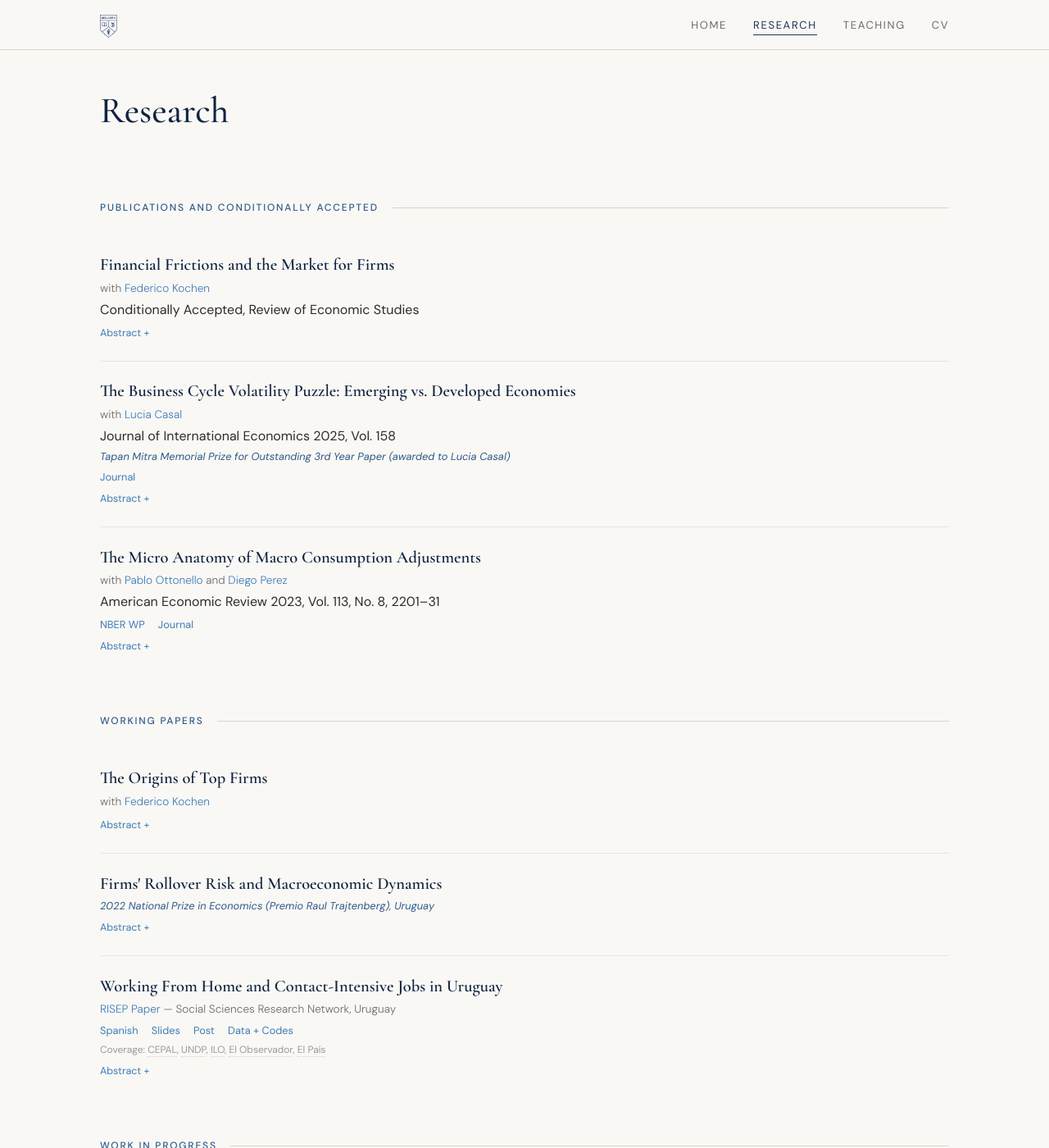
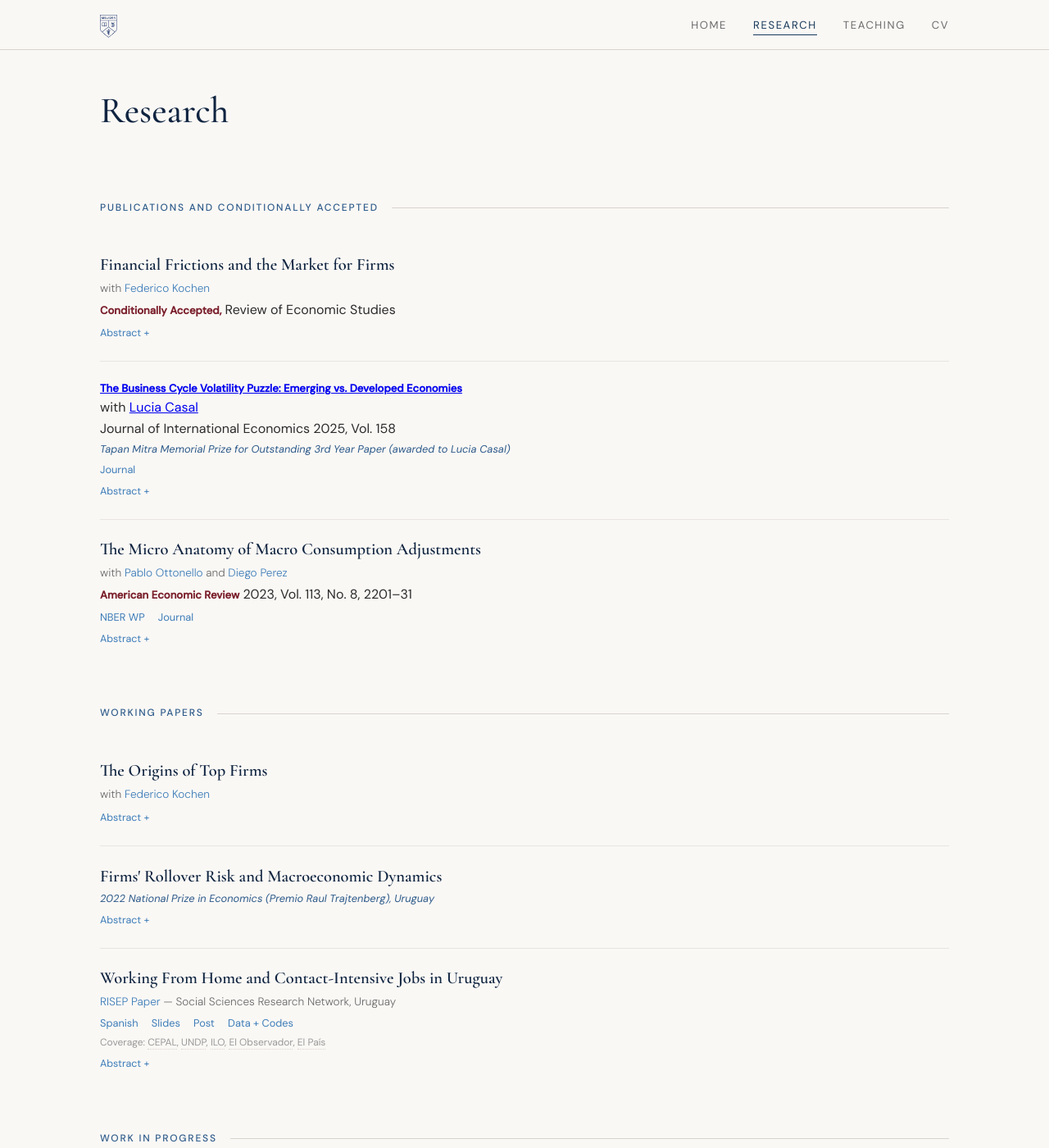
Before and after one commit to rafaguntin/rafaguntin.github.io, a Jekyll site: the page built from research/index.html, in a window 1280 px wide and 1400 px high. Shown: the whole window at 82% size. Built offline with Jekyll 4.4.1, drawn with Linux system fonts in a browser that asks for light colours.

Commit message:
Update index.html

```diff
--- a/research/index.html
+++ b/research/index.html
@@ -108,7 +108,8 @@ layout: null
     .paper-meta { font-size: 0.85rem; color: var(--text-light); font-weight: 300; margin-bottom: 0.15rem; }
     .paper-meta a { color: var(--accent); text-decoration: none; border-bottom: 1px solid transparent; transition: border-color 0.2s; }
     .paper-meta a:hover { border-bottom-color: var(--accent); }
-    .paper-journal { font-size: 0.82rem; font-weight: 500; color: var(--navy); font-style: italic; }
+    .paper-journal { font-size: 0.82rem; font-weight: 700; color: #7a1f2b; font-style: normal; }
+    .paper-journal .meta { font-weight: 400; color: var(--text-light); font-style: normal; }
     .paper-award { font-size: 0.8rem; color: var(--navy-light); font-style: italic; margin-top: 0.15rem; }
     .paper-links { font-size: 0.8rem; margin-top: 0.3rem; color: var(--text-faint); }
     .paper-links a { color: var(--accent); text-decoration: none; margin-right: 0.8rem; border-bottom: 1px solid transparent; transition: border-color 0.2s; }
@@ -194,8 +195,8 @@ layout: null
         <h3 class="paper-title"><a href="/research/GK_MarketForFirms.pdf">Financial Frictions and the Market for Firms</a></h3>
         <p class="paper-meta">with <a href="https://sites.google.com/view/federicokochen/home">Federico Kochen</a></p>
         <!-- <p class="paper-journal">Conditionally Accepted, Review of Economic Studies</p> -->
-        <p><span class="venue-meta">Conditionally Accepted,</span>
-           <span class="venue">Review of Economic Studies</span></p>
+        <p><span class="paper-journal">Conditionally Accepted,</span>
+           <span class="meta">Review of Economic Studies</span></p>
         <span class="abstract-toggle" onclick="toggleAbstract(this)">Abstract +</span>
         <div class="abstract-text">
           We study and quantify the aggregate implications of the trade of firms in the presence of financial frictions. Empirically, we document that one in four U.S. entrepreneurs
@@ -211,8 +212,8 @@ gains from this market are potentially larger in less financially developed econ
       </div>
 
       <div class="paper">
-        <h3 class="paper-title"><a href="/research/LCRG_BCV.pdf">The Business Cycle Volatility Puzzle: Emerging vs. Developed Economies</a></h3>
-        <p class="paper-meta">with <a href="https://www.luciacasal.com">Lucia Casal</a></p>
+        <h3 class="paper-journal"><a href="/research/LCRG_BCV.pdf">The Business Cycle Volatility Puzzle: Emerging vs. Developed Economies</a></h3>
+        <p class="meta">with <a href="https://www.luciacasal.com">Lucia Casal</a></p>
         <!-- <p class="paper-journal">Journal of International Economics 2025, Vol. 158</p> -->
         <p><span class="venue">Journal of International Economics</span>
            <span class="venue-meta">2025, Vol. 158</span></p>
@@ -234,8 +235,8 @@ economies over the past four decades cannot be attributed to changes in their ec
         <h3 class="paper-title"><a href="/research/GuOP_Consumption.pdf">The Micro Anatomy of Macro Consumption Adjustments</a></h3>
         <p class="paper-meta">with <a href="https://sites.google.com/site/ottonellopablo/">Pablo Ottonello</a> and <a href="https://www.perezdiego.org/">Diego Perez</a></p>
         <!-- <p class="paper-journal">American Economic Review 2023, Vol. 113, No. 8, 2201&ndash;31</p>  -->
-        <p><span class="venue">American Economic Review</span>
-           <span class="venue-meta">2023, Vol. 113, No. 8, 2201–31</span></p>
+        <p><span class="paper-journal">American Economic Review</span>
+           <span class="meta">2023, Vol. 113, No. 8, 2201–31</span></p>
         <div class="paper-links"><a href="https://www.nber.org/papers/w27917">NBER WP</a> <a href="https://www.aeaweb.org/articles?id=10.1257/aer.20201931">Journal</a></div>
         <span class="abstract-toggle" onclick="toggleAbstract(this)">Abstract +</span>
         <div class="abstract-text">We study crises characterized by large adjustments of aggregate consumption through
```
